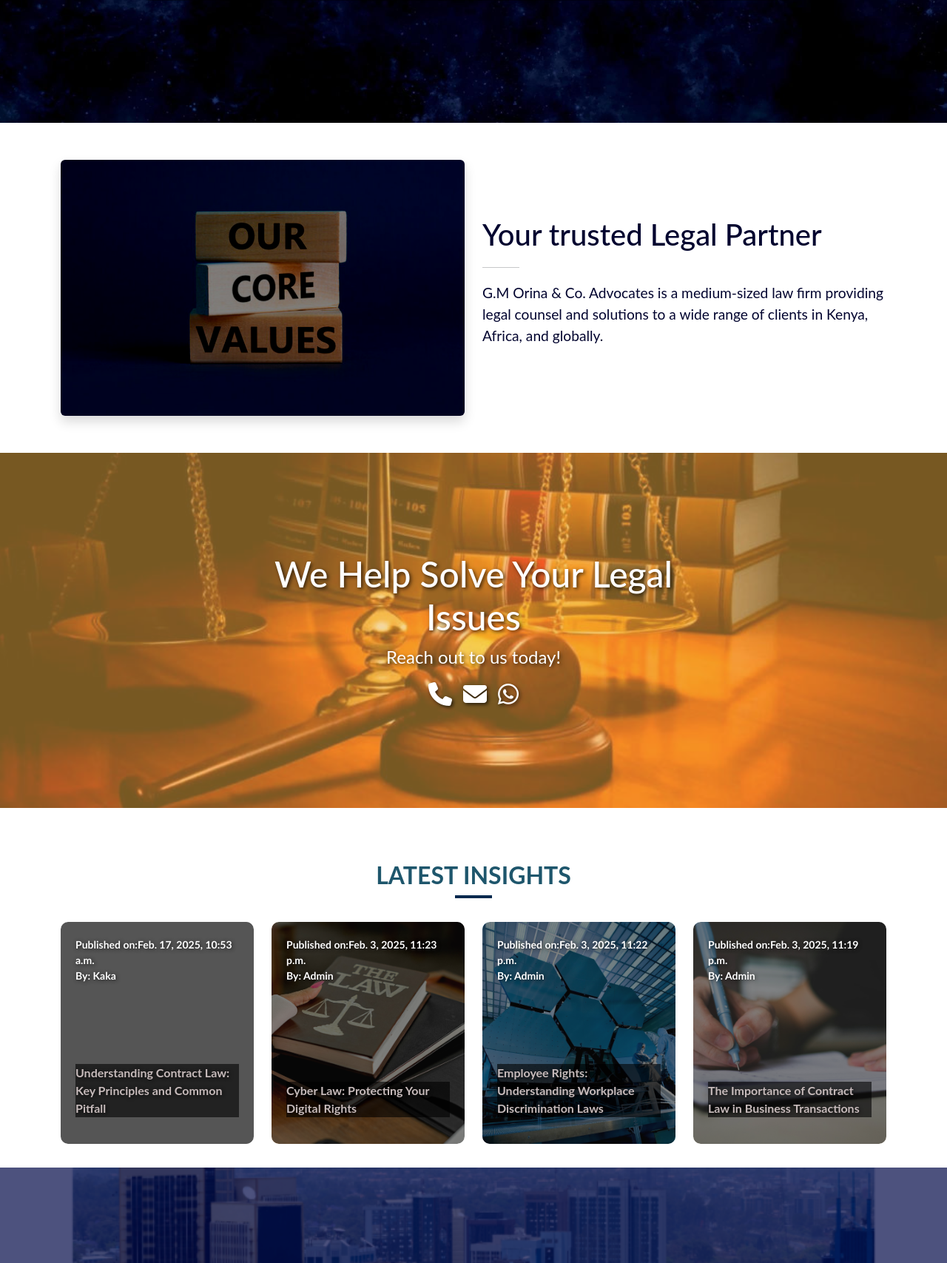
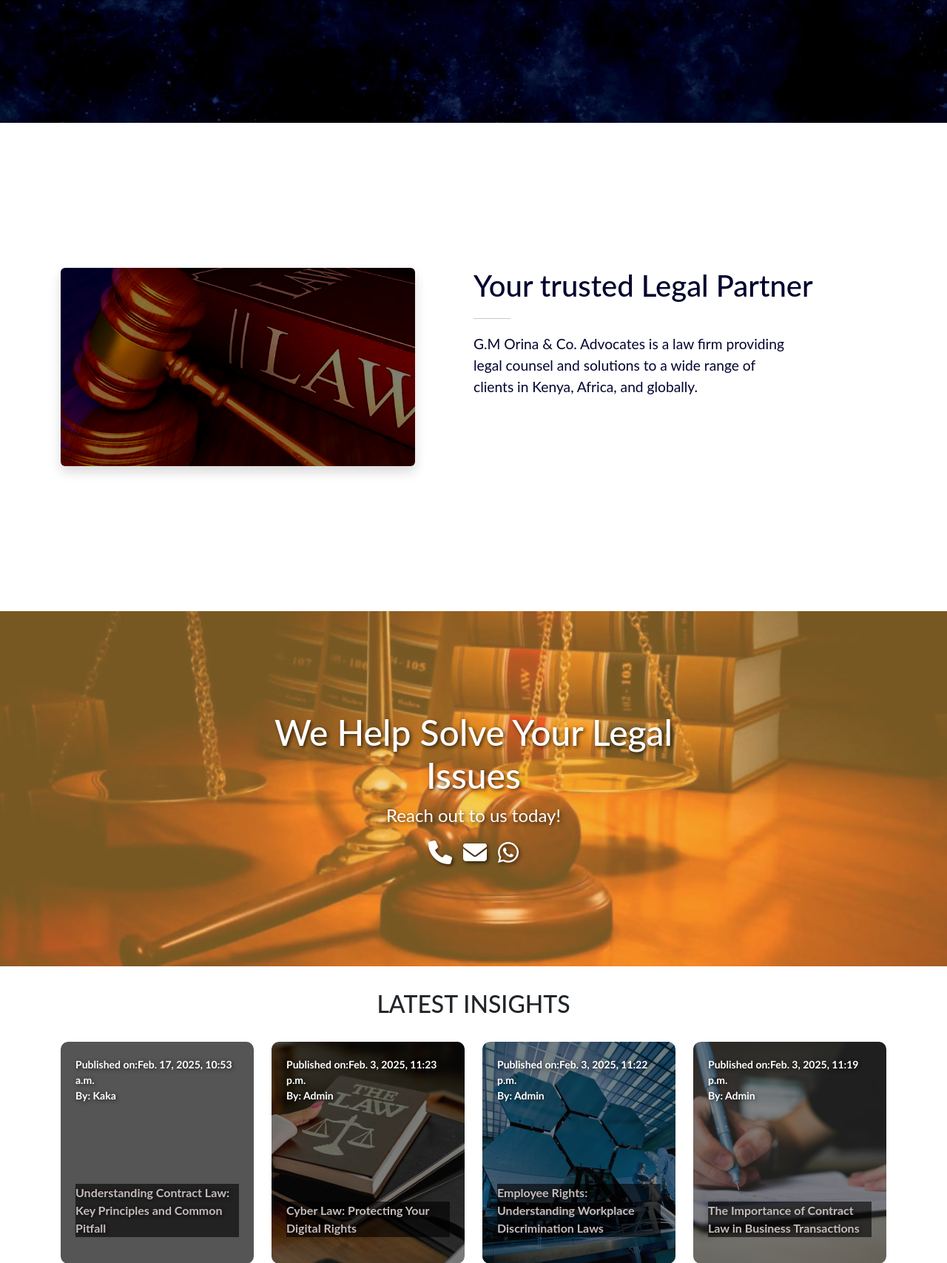
Before and after one commit to KakaDev254/Law-firm-website, a Django app: page / in a window 1280 px wide. Shown: the part 520-2227 px from the top of the page at 74% size. Run offline with Django 5.2, Linux system fonts and the light colour scheme; data comes from the database, SQL or seed files in the repository; some libraries are stand-ins or nearby versions; grey boxes are pictures that could not be loaded.

Commit message:
modified color

```diff
--- a/base/static/base/styles.css
+++ b/base/static/base/styles.css
@@ -32,7 +32,7 @@ body {
 }
 
 .dropdown-menu {
-  background-color: #5D8AA8;
+  background-color: #5d8aa8;
 }
 
 .dropdown-item {
@@ -50,8 +50,8 @@ body {
 .navbar-toggler-icon {
   background-color: white;
 }
-@media (max-width:768px){
-  .navbar-brand img{
+@media (max-width: 768px) {
+  .navbar-brand img {
     margin: 0;
   }
   .navbar-brand span {
@@ -72,7 +72,6 @@ body {
 }
 .carousel-item:nth-child(1) {
   background-image: url("../images/blue4.jpg");
-
 }
 .carousel-item.active .carousel-caption {
   bottom: 10vh;
@@ -84,21 +83,17 @@ body {
   font-weight: 800;
 
   text-transform: uppercase;
-
-
 }
 
-
-@media (max-width: 768px)  {
-  .navbar-brand img{
+@media (max-width: 768px) {
+  .navbar-brand img {
     margin-left: 0;
   }
-
 }
 
 /* Button Styles */
 .carousel-item.active .carousel-caption button {
-  background-color: #1E566C;
+  background-color: #1e566c;
   color: #fff;
   border: none;
   font-weight: 500;
@@ -118,13 +113,11 @@ body {
   opacity: .7;
 } */
 
-
 .carousel-item.active .carousel-caption button:hover {
   background-color: #dde3ea;
   font-weight: 500;
   color: black;
 }
-
 
 /* Slide 2 Background and Overlay */
 .carousel-item:nth-child(2) {
@@ -132,7 +125,6 @@ body {
 }
 .carousel-item:nth-child(3) {
   background-image: url("../images/blue6.jpg");
-
 }
 
 /* .carousel-item:nth-child(2) .overlay {
@@ -189,7 +181,6 @@ body {
   border-radius: 10px;
 
   filter: brightness(50%) contrast(120%) saturate(150%);
-
 }
 
 /* Right Column Text & Icons */
@@ -265,24 +256,27 @@ body {
 }
 
 /* legal section */
-.legal{
-  margin: 50px 0;
+.legal {
+  height: 70vh;
+  margin: 50px 30px;
+
+  display: flex;
+  align-items: center;
+  justify-content: center;
 }
-.legal img{
+
+.legal img {
   filter: brightness(50%) contrast(120%) saturate(150%);
 }
 
-
 .legal-text h2 {
   font-size: 2.5rem;
-  color:  #02042f;
-
+  color: #02042f;
 }
 
 .legal-text p {
   font-size: 1.2rem;
   color: #02042f;
-  ;
 }
 
 .legal-text hr {
@@ -293,6 +287,7 @@ body {
 
 /* Animation for columns */
 .left-column {
+  padding-right: 6%;
   transform: translateX(-100%);
   opacity: 0;
   animation: slideInLeft 1s forwards;
@@ -320,7 +315,8 @@ body {
 
 /* Responsive design */
 @media (max-width: 768px) {
-  .left-column, .right-column {
+  .left-column,
+  .right-column {
     transform: translateX(0);
     opacity: 1;
     animation: none; /* Disable animation on smaller screens */
@@ -351,8 +347,8 @@ body {
 }
 
 .parallex1,
-.parallex2 ,
-.parallex3{
+.parallex2,
+.parallex3 {
   position: absolute;
   color: white;
 
@@ -406,7 +402,7 @@ body {
   width: 100vw;
   height: 100%;
   background: #020948;
-  opacity: .7;
+  opacity: 0.7;
   transition: 0.3s ease-in-out;
 }
 @media (max-width: 768px) {
@@ -436,75 +432,6 @@ body {
     font-size: 14px;
   }
 }
-
-/* our Values */
-.values {
-  margin-top: 0;
-  margin-bottom: 1rem;
-  background-color: white;
-}
-
-.values i {
-  font-size: 40px;
-  padding-bottom: 0.5rem;
-  color: #1E566C;
-}
-.section-title {
-  padding-top: 2.5rem;
-  color: #1E566C;
-  font-weight: bolder;
-}
-.section-title::after {
-  content: "";
-  display: block;
-  width: 50px;
-  height: 4px;
-  background-color: #06294e;
-  margin: 8px auto 0;
-}
-.values-title {
-  color: #be4b11;
-}
-.values-text {
-  font-family: sans-serif;
-}
-
-/* Practice areas styling */
-/* .practice-section {
-  background: #1E566C;
-  color: white;
-  padding: 60px 0;
-  width: 90vw;
-  margin: 3rem auto;
-
-  display: block;
-}
-.practice-section h2::after {
-  content: "";
-  display: block;
-  width: 50px;
-  height: 4px;
-  background-color: #cbd5df;
-  margin: 8px auto 0;
-}
-.practice-section .card {
-  background: #1E566C;
-  color: #dde3ea;
-  border-color: #d9d7e4;
-  transition: transform 0.3s ease-in-out;
-  margin-bottom: 2rem;
-}
-.practice-section .card:hover {
-  background-color: #367589;
-  transform: scale(1.05);
-}
-.practice-section .card h5 {
-  text-align: center;
-  color: #c7ced7;
-}
-.practice-section .card p {
-  color: #d9d7e4;
-} */
 
 /* Insights */
 .insights-container {
@@ -559,7 +486,7 @@ body {
   align-self: flex-start;
   font-weight: bold;
   font-size: 14px;
-  font-family: 'Gill Sans', 'Gill Sans MT', Calibri, 'Trebuchet MS', sans-serif;
+  font-family: "Gill Sans", "Gill Sans MT", Calibri, "Trebuchet MS", sans-serif;
 }
 
 .article-title {
@@ -614,7 +541,7 @@ a {
 
 .testimonial-text h3 {
   font-size: 26px;
-  color: #1E566C;
+  color: #02042f;
   font-weight: bold;
   margin-bottom: 10px;
 }
@@ -623,13 +550,13 @@ a {
   display: inline-block;
   width: 40px;
   height: 3px;
-  background: #1E566C;
+  background: #02042f;
   margin-bottom: 10px;
 }
 
 .testimonial-text p {
   font-size: 16px;
-  color: #367589;
+  color: #02042f;
   font-weight: 600;
   margin-bottom: 20px;
 }
@@ -678,14 +605,14 @@ a {
 .container-review h2 {
   margin: 1rem 2rem;
   font-size: 26px;
-  color: #1E566C;
+  color: #1e566c;
   font-weight: bold;
   margin-bottom: 10px;
 }
 
 /* === Button Styling === */
 .btn-submit {
-  background: #1E566C;
+  background: #02042f;
   color: white;
   border: none;
   padding: 12px;
@@ -716,7 +643,7 @@ a {
 /* Footer styling */
 .footer {
   position: relative;
-  background: #1E566C;
+  background: #02042f;
   color: white;
 }
 
@@ -757,7 +684,7 @@ a {
 
 /* Adjust text styling */
 .find-us h5 {
-  color: #004085; /* Dark blue color */
+  color: #02042f; /* Dark blue color */
   font-weight: bold;
   text-transform: uppercase;
   margin-bottom: 15px;
@@ -767,8 +694,8 @@ a {
 @media (max-width: 768px) {
   .map-container {
     height: 250px;
-    width:70vw;
-    margin:auto;
+    width: 70vw;
+    margin: auto;
   }
 }
 
@@ -777,4 +704,3 @@ a {
     height: 150px;
   }
 }
-/
--- a/base/templates/base/home.html
+++ b/base/templates/base/home.html
@@ -29,9 +29,7 @@ CO.ADVOCATES{% endblock title %} {% block content %}
           >
             <div class="text-center text-white p-4">
               <p class="lead">
-                G.M Orina & Co. Advocates is a Kenyan based law firm providing
-                legal counsel and solutions to a wide range of clients in
-                Kenya, Africa, and globally.
+                Your trusted partner in navigating the complexities of the legal landscape. With a commitment to integrity, expertise, and personalized solutions, we provide unparalleled legal counsel tailored to your unique needs. Whether locally in Kenya, across Africa, or globally, we are dedicated to delivering results that matter.
               </p>
             </div>
           </div>
@@ -111,10 +109,10 @@ CO.ADVOCATES{% endblock title %} {% block content %}
 
 <section class="legal">
   <div class="container legal-section">
-    <div class="row align-items-center">
+    <div class="row w-100">
         <!-- Left Column: Image -->
         <div class="col-md-6 left-column">
-            <img src="{% static 'images/core.jpg' %}" alt="Legal Partner" class="img-fluid rounded shadow">
+            <img src="{% static 'images/home2.webp' %}" alt="Legal Partner" class="img-fluid rounded shadow">
         </div>
 
         <!-- Right Column: Text -->
@@ -123,15 +121,14 @@ CO.ADVOCATES{% endblock title %} {% block content %}
                 <h2>Your trusted Legal Partner</h2>
                 <hr>
                 <p>
-                    G.M Orina & Co. Advocates is a medium-sized law firm providing legal counsel and solutions
-                    to a wide range of clients in Kenya, Africa, and globally.
+                    G.M Orina & Co. Advocates is a law firm providing <br> legal counsel and solutions
+                    to a wide range of <br>clients in Kenya, Africa, and globally.
                 </p>
             </div>
         </div>
     </div>
   </div>
 </section>
-
 
 
 <div class="image-container1">
--- a/templates/footer.html
+++ b/templates/footer.html
@@ -6,9 +6,8 @@
       <div class="col-md-3 col-lg-3 col-xl-3 mx-auto mt-3">
         <h5 class="text-uppercase mb-4 font-weight-bold">About Us</h5>
         <p>
-          G.M Orina & Co. Advocates is a medium sized law firm providing legal
-          counsel and solutions to a wide range of clients in Kenya, Africa and
-          globally.
+          G.M Orina & Co. Advocates is a law firm providing legal counsel and
+          solutions to a wide range of clients in Kenya, Africa and globally.
         </p>
       </div>
 
@@ -20,7 +19,8 @@
           Woodvale Groove, Westlands
         </p>
         <p><i class="fas fa-envelope mr-3"></i>gmorinaadvocates@gmail.com</p>
-        <p><i class="fas fa-phone mr-3"></i> +254712694826</p>
+        <p><i class="fas fa-envelope mr-3"></i>info@gmorinaadvocates.com</p>
+        <p><i class="fas fa-phone mr-3"></i> +254786437754</p>
       </div>
       <div class="col-md-4 col-lg-3 col-xl-3 mx-auto mt-3">
         <h5 class="text-uppercase mb-4 font-weight-bold">Find Us</h5>
```
Also changed, not shown: base/templates/base/blog.html (+6 -3 lines), base/templates/base/practice.html (+6 -2 lines). Lines whose indentation alone changed are shown as unchanged.
